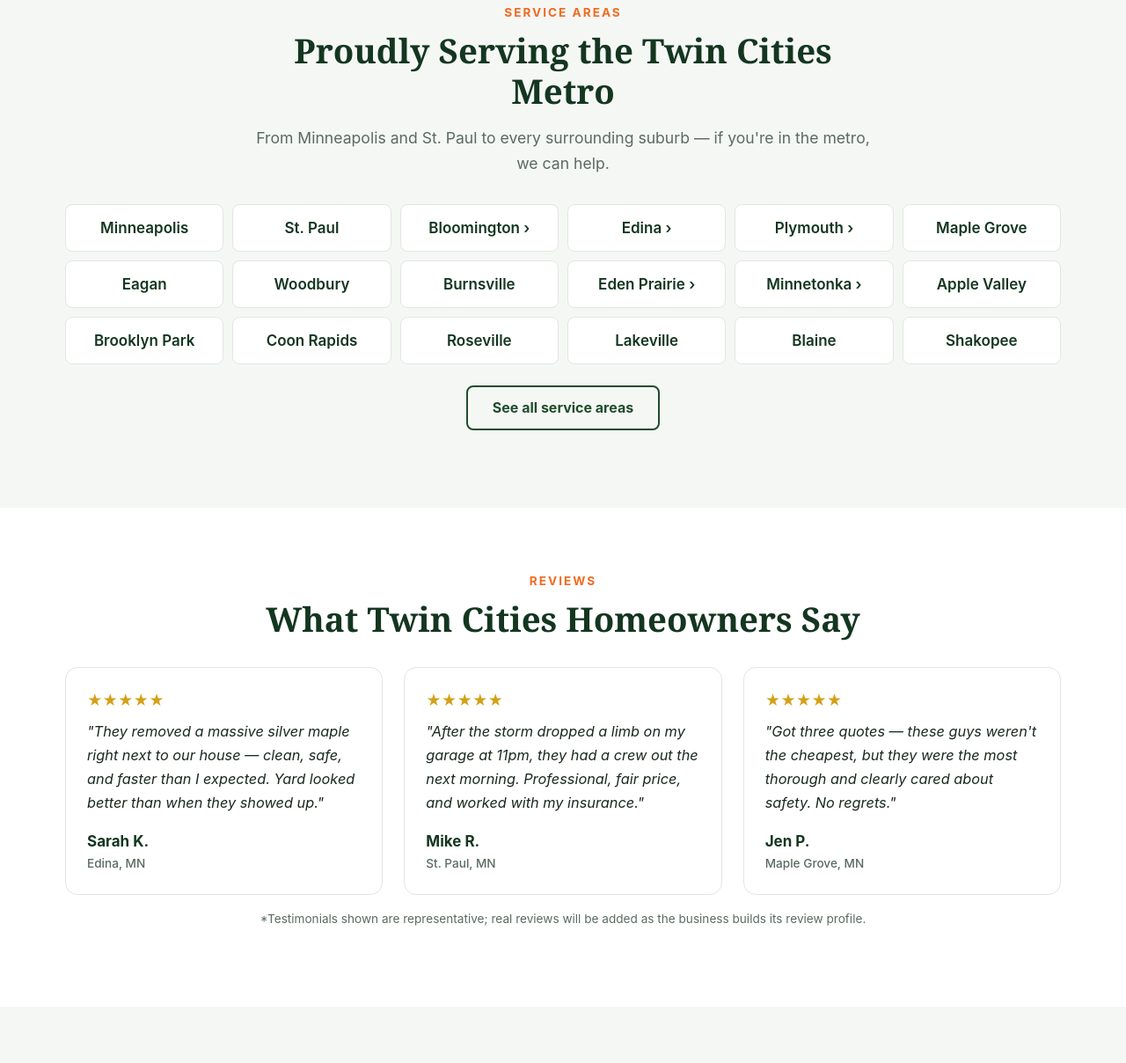
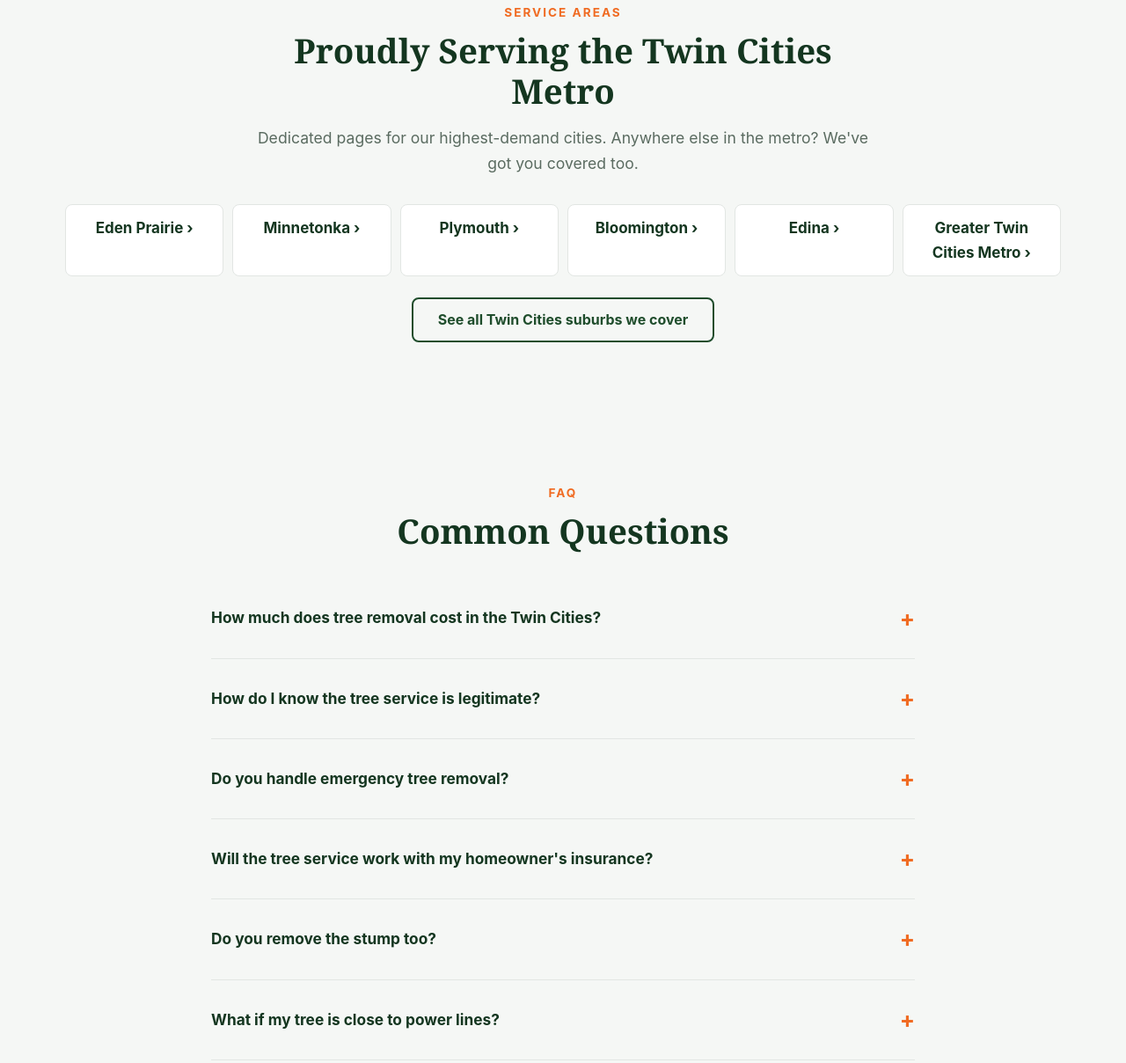
Before and after one commit to panetta33/tree-removal-twin-cities, a plain HTML site: page index.html in a window 1280 px wide. Shown: the part 3030-4238 px from the top of the page at 88% size. Drawn offline with Linux system fonts and the light colour scheme.

Commit message:
remove fake testimonials

```diff
--- a/index.html
+++ b/index.html
@@ -274,52 +274,18 @@
     <div class="section-head">
       <div class="eyebrow">Service Areas</div>
       <h2>Proudly Serving the Twin Cities Metro</h2>
-      <p>From Minneapolis and St. Paul to every surrounding suburb — if you're in the metro, we can help.</p>
+      <p>Dedicated pages for our highest-demand cities. Anywhere else in the metro? We've got you covered too.</p>
     </div>
 
     <ul class="areas-list">
-      <li>Minneapolis</li><li>St. Paul</li>
-      <li><a href="bloomington-tree-removal/" style="color:inherit;text-decoration:none;display:block;">Bloomington &rsaquo;</a></li>
-      <li><a href="edina-tree-removal/" style="color:inherit;text-decoration:none;display:block;">Edina &rsaquo;</a></li>
-      <li><a href="plymouth-tree-removal/" style="color:inherit;text-decoration:none;display:block;">Plymouth &rsaquo;</a></li>
-      <li>Maple Grove</li>
-      <li>Eagan</li><li>Woodbury</li><li>Burnsville</li>
-      <li><a href="eden-prairie-tree-removal/" style="color:inherit;text-decoration:none;display:block;">Eden Prairie &rsaquo;</a></li>
-      <li><a href="minnetonka-tree-removal/" style="color:inherit;text-decoration:none;display:block;">Minnetonka &rsaquo;</a></li>
-      <li>Apple Valley</li>
-      <li>Brooklyn Park</li><li>Coon Rapids</li><li>Roseville</li>
-      <li>Lakeville</li><li>Blaine</li><li>Shakopee</li>
+      <li><a href="eden-prairie-tree-removal/" style="color:inherit;text-decoration:none;display:block;font-weight:700;">Eden Prairie &rsaquo;</a></li>
+      <li><a href="minnetonka-tree-removal/" style="color:inherit;text-decoration:none;display:block;font-weight:700;">Minnetonka &rsaquo;</a></li>
+      <li><a href="plymouth-tree-removal/" style="color:inherit;text-decoration:none;display:block;font-weight:700;">Plymouth &rsaquo;</a></li>
+      <li><a href="bloomington-tree-removal/" style="color:inherit;text-decoration:none;display:block;font-weight:700;">Bloomington &rsaquo;</a></li>
+      <li><a href="edina-tree-removal/" style="color:inherit;text-decoration:none;display:block;font-weight:700;">Edina &rsaquo;</a></li>
+      <li><a href="service-areas.html" style="color:inherit;text-decoration:none;display:block;font-weight:700;">Greater Twin Cities Metro &rsaquo;</a></li>
     </ul>
-    <p class="text-center mt-3"><a href="service-areas.html" class="btn btn-outline">See all service areas</a></p>
-  </div>
-</section>
-
-<!-- =================== TESTIMONIALS =================== -->
-<section>
-  <div class="container">
-    <div class="section-head">
-      <div class="eyebrow">Reviews</div>
-      <h2>What Twin Cities Homeowners Say</h2>
-    </div>
-
-    <div class="testimonials-grid">
-      <article class="testimonial">
-        <div class="stars" aria-label="5 out of 5 stars">★★★★★</div>
-        <blockquote>"They removed a massive silver maple right next to our house — clean, safe, and faster than I expected. Yard looked better than when they showed up."</blockquote>
-        <cite>Sarah K.<small>Edina, MN</small></cite>
-      </article>
-      <article class="testimonial">
-        <div class="stars" aria-label="5 out of 5 stars">★★★★★</div>
-        <blockquote>"After the storm dropped a limb on my garage at 11pm, they had a crew out the next morning. Professional, fair price, and worked with my insurance."</blockquote>
-        <cite>Mike R.<small>St. Paul, MN</small></cite>
-      </article>
-      <article class="testimonial">
-        <div class="stars" aria-label="5 out of 5 stars">★★★★★</div>
-        <blockquote>"Got three quotes — these guys weren't the cheapest, but they were the most thorough and clearly cared about safety. No regrets."</blockquote>
-        <cite>Jen P.<small>Maple Grove, MN</small></cite>
-      </article>
-    </div>
-    <p class="text-center" style="margin-top:1rem;color:var(--color-text-muted);font-size:0.85rem;">*Testimonials shown are representative; real reviews will be added as the business builds its review profile.</p>
+    <p class="text-center mt-3"><a href="service-areas.html" class="btn btn-outline">See all Twin Cities suburbs we cover</a></p>
   </div>
 </section>
 
```
